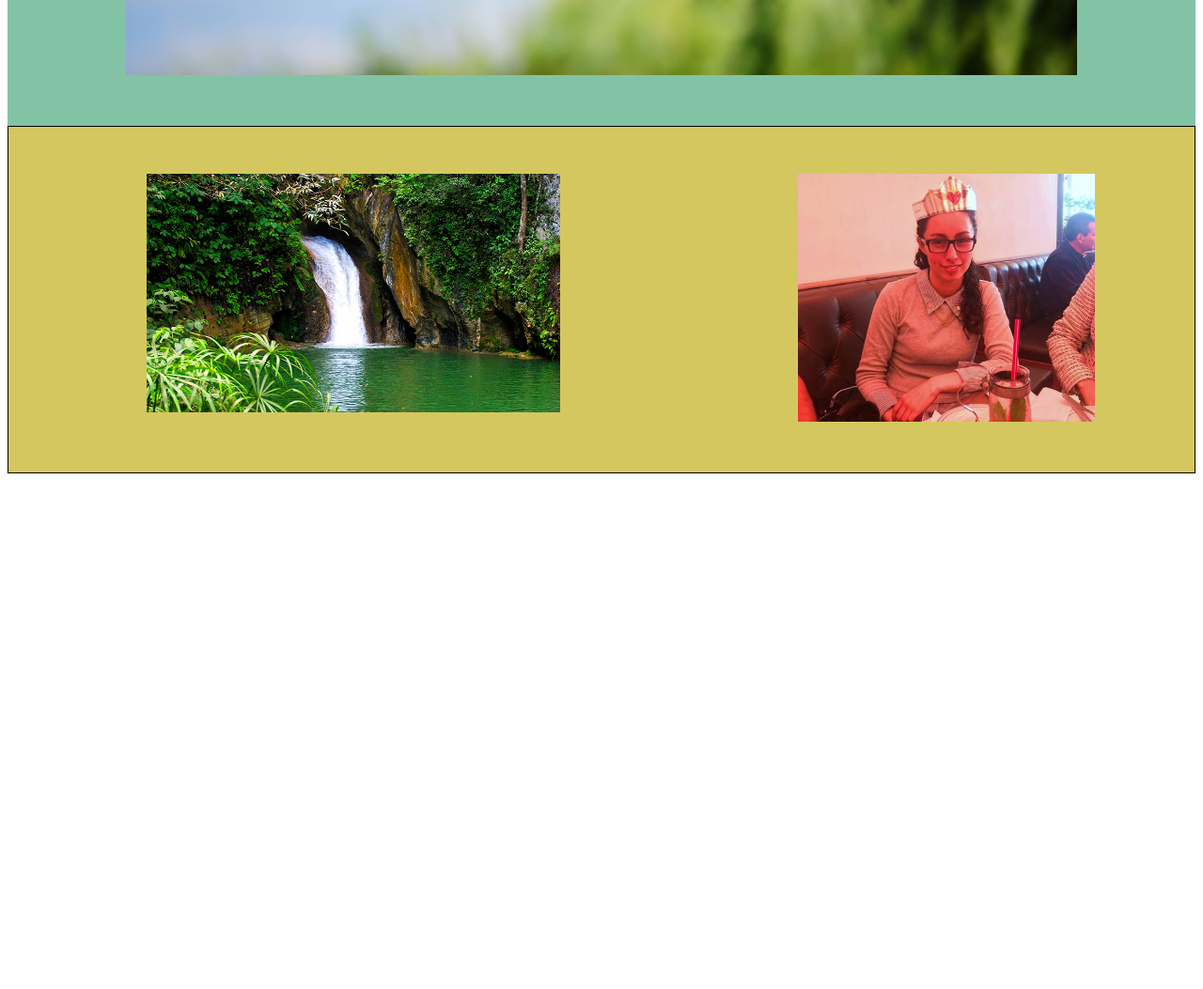
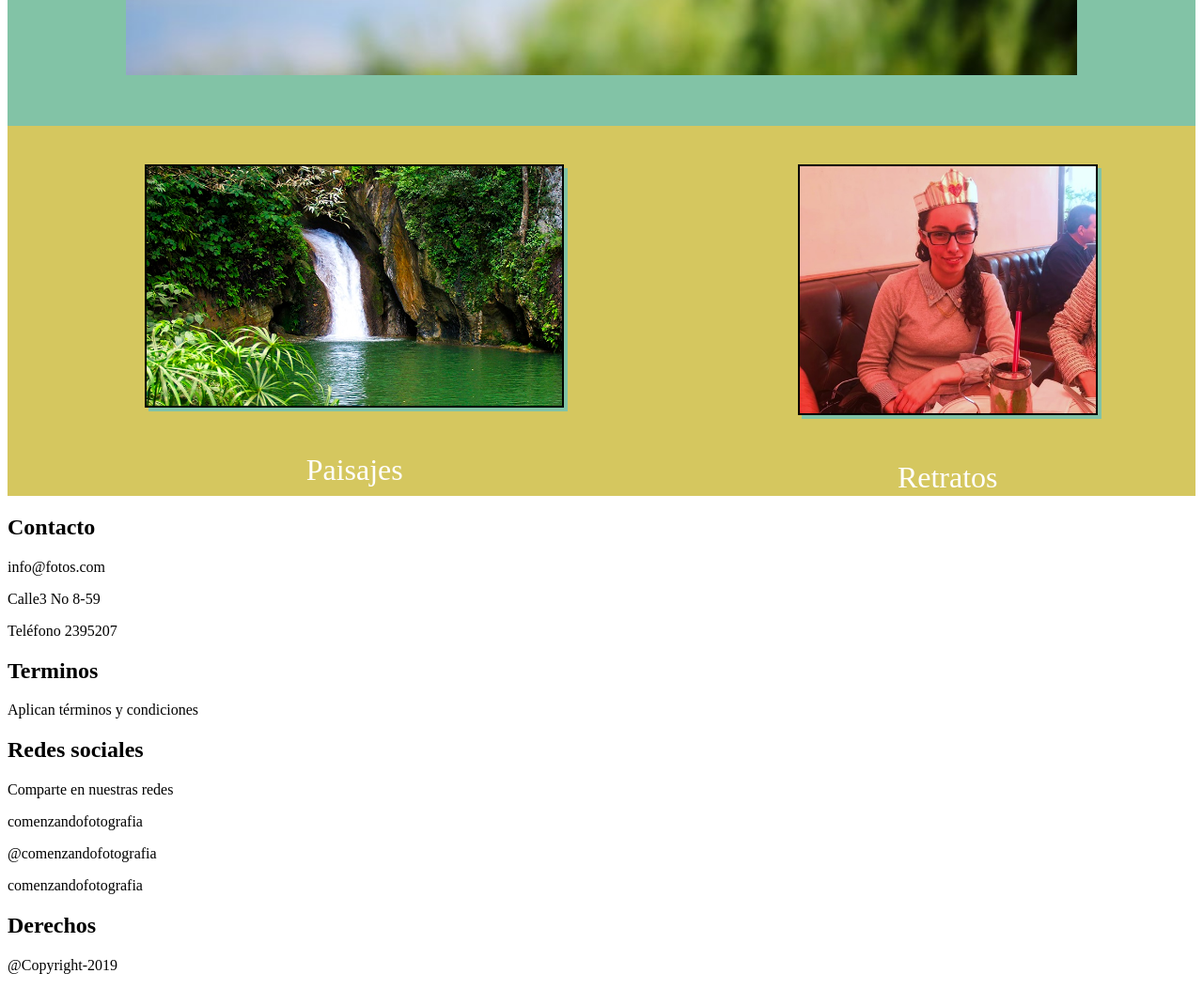
Before and after one commit to Jose-Baquero/CSS, a plain HTML site: page CSSJOSE/index.html in a window 1280 px wide. Shown: the part 600-1653 px from the top of the page at 94% size. Before the commit the page ends 1112 px from the top, so only its background shows below. Drawn offline with Linux system fonts and the light colour scheme.

Commit message:
Fotos 1 pagina
Se actualizan las fotos de la 1era página, se crea el footer.

```diff
--- a/CSSJOSE/CSS/Estilo.css
+++ b/CSSJOSE/CSS/Estilo.css
@@ -1,11 +1,26 @@
+body{
+  font-family: Dancing Script;
+}
+
 header{
   text-shadow: 2px 2px 2px #02010a;
 }
-
+header h1{
+  text-indent: 20px;
+}
+nav{
+  display: block;
+  border: 50px;
+  text-align: right;
+  margin:auto;
+  vertical-align: center;
+}
 nav a{
   display: inline;
   text-align: right;
   text-decoration: none;
+  color: white;
+  font-size: 1.5em;
 }
 #imagen1{
   background-color: #82c3a6;
@@ -20,10 +35,12 @@ nav a{
 }
 .contenedor2{
   background-color: #d5c75f;
-  border: 1px solid black;
+  border: 1px solid #d5c75f;
   flex-direction: row;
   display: flex;
   text-align: center;
+  color: white;
+  font-size: 2em;
 }
 #imagen1 img{
   width: 80%;
@@ -32,10 +49,22 @@ nav a{
 #imagen2 img{
   width: 60%;
   text-align: center;
-  margin: 50px;
+  margin: 40px;
+  border: 2px solid black;
+  box-shadow: 4px 4px  #82c3a6;
 }
 #imagen3 img{
   width: 60%;
   text-align: center;
-  margin: 50px;
+  margin: 40px;
+  border: 2px solid black;
+  box-shadow: 4px 4px  #82c3a6;
 }
+#imagen2 img:hover{
+  transform: rotate(10deg);
+  transition: rotate, 2s;
+}
+#imagen3 img:hover{
+  transform: translate(20px,-5px);
+  transition: translate, 2s;
+}
--- a/CSSJOSE/index.html
+++ b/CSSJOSE/index.html
@@ -8,10 +8,10 @@
   <body>
 <div class="contenedor">
     <header>
-      <h1> Comenzando con la fotografía</h1>
+      <h1>Comenzando con la fotografía</h1>
     </header>
     <nav>
-      <a href="Index.html" target="_blank"> Inicio |</a><a href="Paisajes.html" target="_blank"> Paisajes |</a><a href="Retratos.html" target="_blank"> Retratos |</a>
+      <a href="Index.html" target="_blank">    Inicio   |</a><a href="Paisajes.html" target="_blank">    Paisajes    |</a><a href="Retratos.html" target="_blank">    Retratos    |</a>
     </nav>
 </div>
     <section>
@@ -22,10 +22,37 @@
     <div class="contenedor2">
       <div id="imagen2">
       <img src="FOTOS/Paisaje.jpg" >
+      <figcaption>Paisajes</figcaption>
       </div>
       <div id="imagen3">
       <img src="FOTOS/Persona.jpg" >
+      <figcaption>Retratos</figcaption>
       </div>
     </div>
+      <footer>
+        <div class="contenedor3">
+        <section id="datos1">
+          <h2>Contacto</h2>
+          <p>info@fotos.com</p>
+          <p>Calle3 No 8-59</p>
+          <p>Teléfono 2395207</p>
+        </section>
+        <section id="datos2">
+          <h2>Terminos</h2>
+          <p>Aplican términos y condiciones</p>
+        </section>
+        <section id="datos3">
+          <h2>Redes sociales</h2>
+          <p>Comparte en nuestras redes</p>
+          <p>comenzandofotografia</p>
+          <p>@comenzandofotografia</p>
+          <p>comenzandofotografia</p>
+        </section>
+        <section id="datos4">
+          <h2>Derechos</h2>
+          <p>@Copyright-2019</p>
+        </section>
+      </div>
+      </footer>
   </body>
 </html>
```
Also changed, not shown: CSSJOSE/FOTOS/Face.png (added), CSSJOSE/FOTOS/Insta.png (added), CSSJOSE/FOTOS/Twit.png (added).
